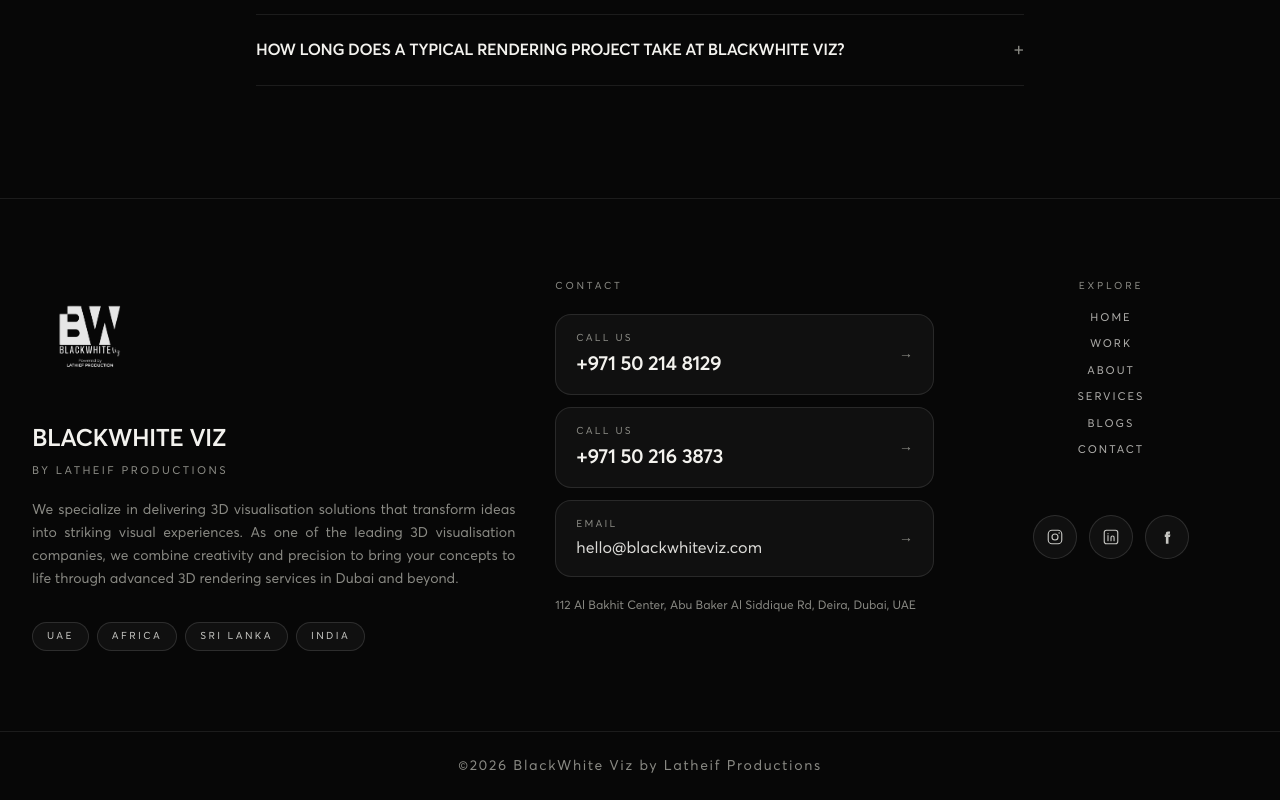
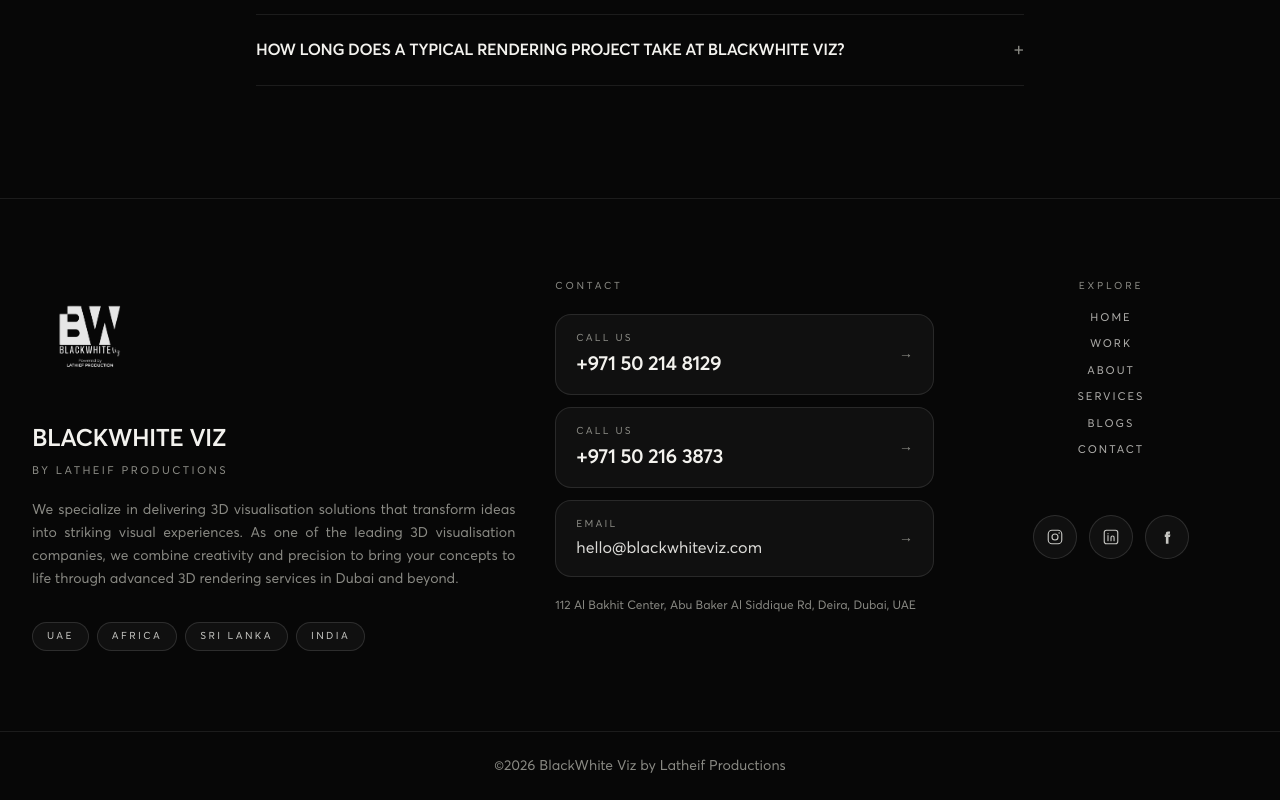
Before and after one commit to lpdigitalhubteam-netizen/blackwhiteviz, a Next.js app: page / in a window 1280 px wide. Shown: the part 5333-6133 px from the top of the page. Built offline with nearby package versions, Linux system fonts and the light colour scheme.

Commit message:
footer copyright changed

```diff
--- a/components/Footer.tsx
+++ b/components/Footer.tsx
@@ -180,7 +180,7 @@
       </div>
 
       <div className="border-t border-line px-5 py-6 pb-24 md:px-8 md:pb-6">
-        <p className="text-center text-[10px] tracking-[0.16em] text-muted md:text-sm md:tracking-[0.12em]">
+        <p className="text-center text-[10px] tracking-normal text-muted md:text-sm">
           ©{year} BlackWhite Viz by {site.parent}
         </p>
       </div>
```
